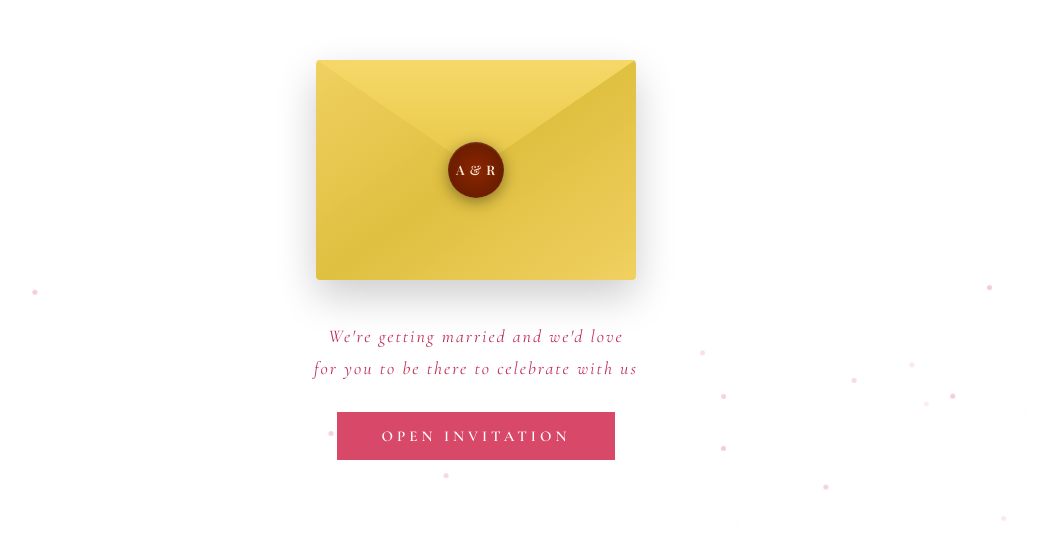
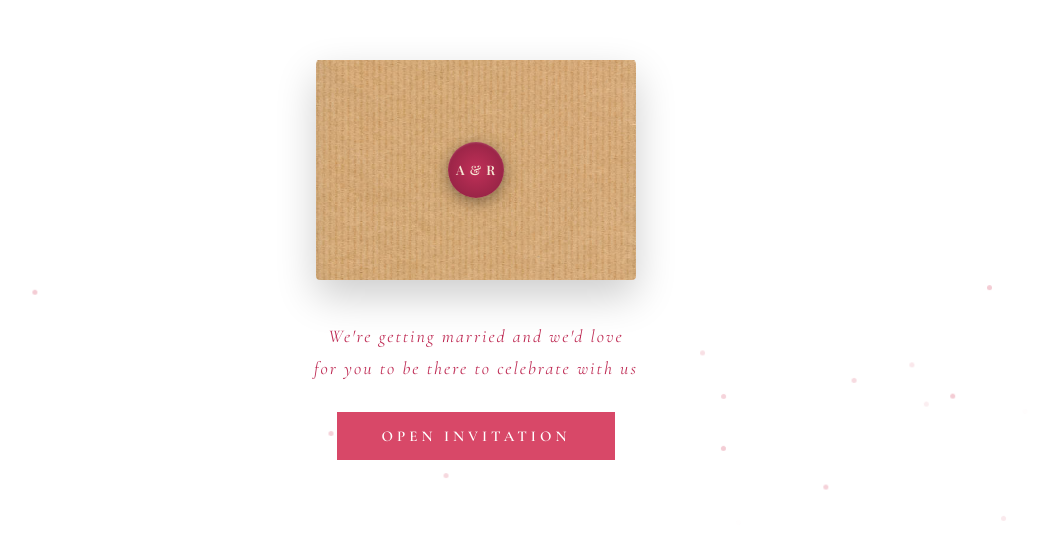
Before and after one commit to toukhyy/wedding-invitation, a React (Vite) app: page / in a window 1280 px wide. Shown: the part 140-700 px from the top of the page, without its empty margins (164-1201 px from the left). Built offline with nearby package versions, Linux system fonts and the light colour scheme; the HTML template or start-up script is replaced by a standard one; a web font is replaced by a local one.

Commit message:
added envelope background

```diff
--- a/src/components/EnvelopeCover.css
+++ b/src/components/EnvelopeCover.css
@@ -60,7 +60,7 @@
 .env-back {
   position: absolute;
   inset: 0;
-  background: linear-gradient(145deg, #f0d060, #e0c040 50%, #f0d060);
+  background: url('/paper-texture.jpg') center/cover;
   border-radius: 4px;
   box-shadow:
     0 16px 40px rgba(0, 0, 0, 0.2),
@@ -73,7 +73,7 @@
 .wax-seal {
   width: 56px;
   height: 56px;
-  background: radial-gradient(circle, #8b2500, #5c1a00);
+  background: radial-gradient(circle, #c03058, #8a2040);
   border-radius: 50%;
   display: flex;
   align-items: center;
@@ -97,7 +97,7 @@
   left: 0;
   width: 100%;
   height: 50%;
-  background: linear-gradient(180deg, #f5d868, #e8c848);
+  background: url('/paper-texture.jpg') center/cover;
   clip-path: polygon(0 0, 50% 100%, 100% 0);
   transform-origin: top center;
   z-index: 3;
```
Also changed, not shown: public/paper-texture.jpg (added).
